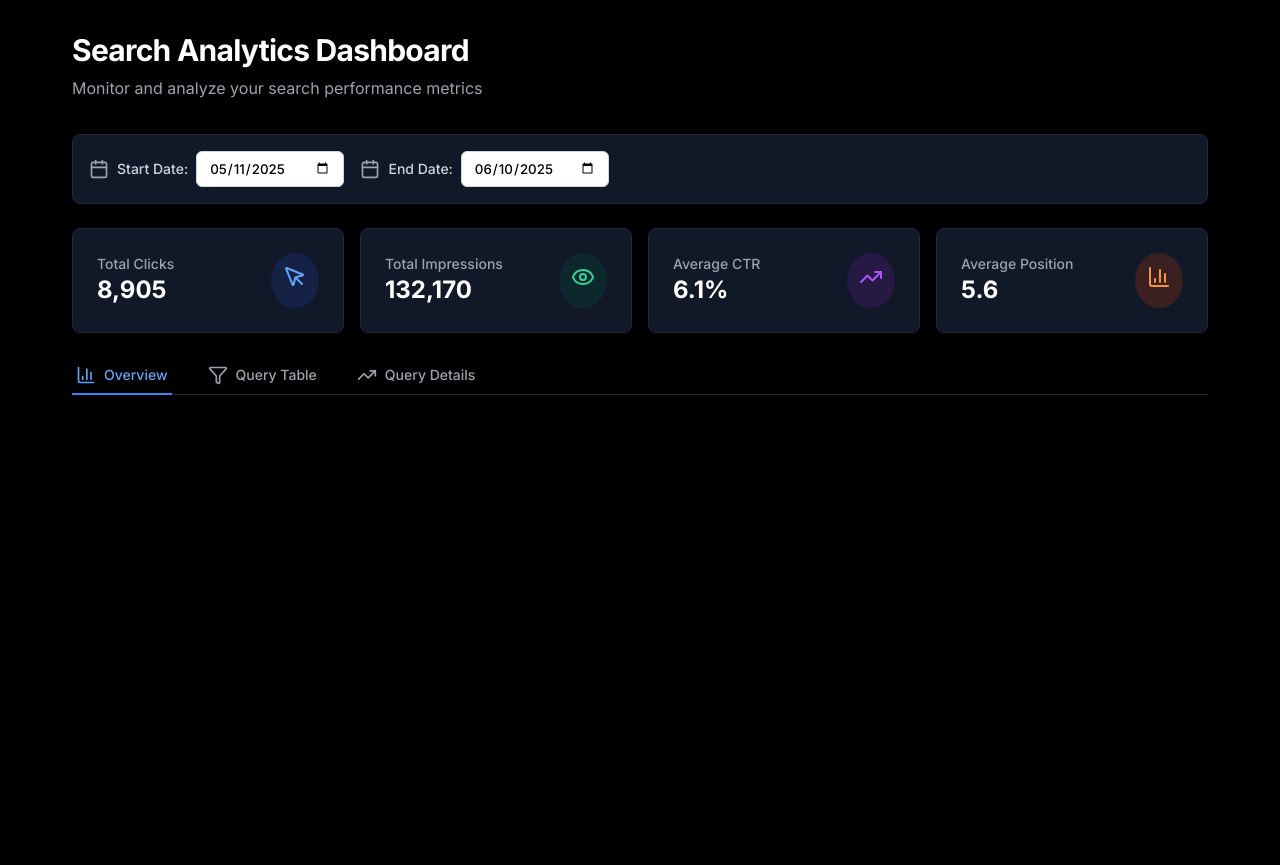
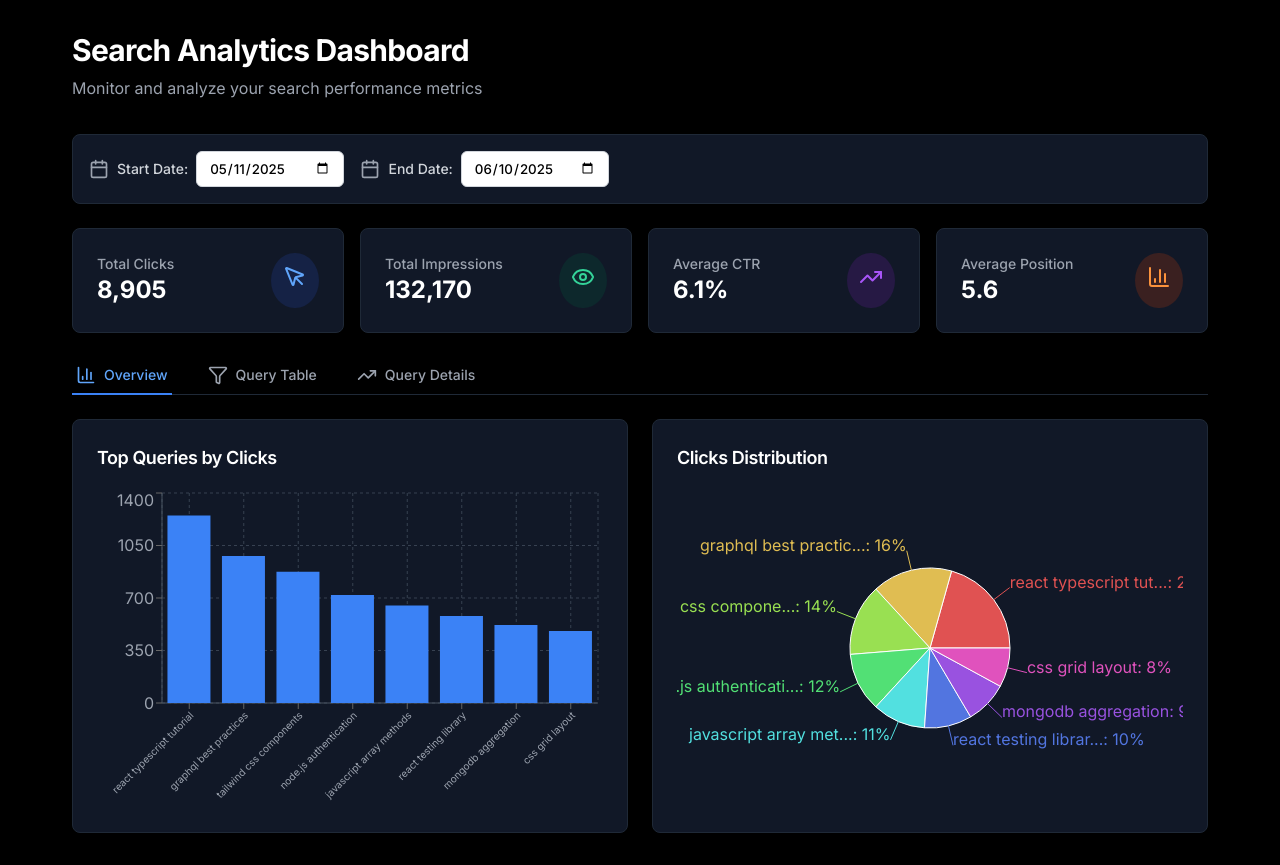
Before and after one commit to divyanshu1810/search_analytics_dashboard, a React (Create React App) app: page / in a window 1280 px wide. Before the commit the page ends 800 px from the top, so only its background shows below. Built offline with nearby package versions, Linux system fonts and the light colour scheme.

Commit message:
feat: Add OverviewCharts component with styles and integrate into SearchAnalyticsDashboard

```diff
--- /dev/null
+++ b/src/components/dashboard/charts/OverViewCharts/OverViewCharts.css
@@ -0,0 +1,31 @@
+.overview-charts-grid {
+  display: grid;
+  grid-template-columns: 1fr;
+  gap: 1.5rem;
+}
+
+@media (min-width: 1024px) {
+  .overview-charts-grid {
+    grid-template-columns: 1fr 1fr;
+  }
+}
+
+.chart-container {
+  background-color: #111827;
+  padding: 1.5rem;
+  border-radius: 0.5rem;
+  box-shadow: 0 10px 15px -3px rgba(0, 0, 0, 0.1), 0 4px 6px -2px rgba(0, 0, 0, 0.05);
+  border: 1px solid #1F2937;
+}
+
+.chart-title {
+  font-size: 1.125rem;
+  line-height: 1.75rem;
+  font-weight: 600;
+  color: #ffffff;
+  margin-bottom: 1rem;
+}
+
+.chart-wrapper {
+  height: 20rem;
+}
--- /dev/null
+++ b/src/components/dashboard/charts/OverViewCharts/OverViewCharts.tsx
@@ -0,0 +1,76 @@
+import { Bar, BarChart, CartesianGrid, Cell, Pie, PieChart, ResponsiveContainer, Tooltip, XAxis, YAxis } from "recharts";
+import "./OverviewCharts.css";
+import { SearchQuery } from "../../../../types";
+
+export const OverviewCharts: React.FC<{ data: SearchQuery[] }> = ({ data }) => {
+  const topQueries = data.slice(0, 8);
+  const pieData = topQueries.map((query, index) => ({
+    name: query.query.length > 20 ? query.query.substring(0, 20) + '...' : query.query,
+    value: query.clicks,
+    color: `hsl(${index * 45}, 70%, 60%)`
+  }));
+
+  return (
+    <div className="overview-charts-grid">
+      <div className="chart-container">
+        <h3 className="chart-title">Top Queries by Clicks</h3>
+        <div className="chart-wrapper">
+          <ResponsiveContainer width="100%" height="100%">
+            <BarChart data={topQueries}>
+              <CartesianGrid strokeDasharray="3 3" stroke="#374151" />
+              <XAxis
+                dataKey="query"
+                tick={{ fontSize: 10, fill: '#9CA3AF' }}
+                angle={-45}
+                textAnchor="end"
+                height={100}
+                interval={0}
+                axisLine={{ stroke: '#4B5563' }}
+              />
+              <YAxis tick={{ fill: '#9CA3AF' }} axisLine={{ stroke: '#4B5563' }} />
+              <Tooltip
+                contentStyle={{
+                  backgroundColor: '#1F2937',
+                  border: '1px solid #374151',
+                  borderRadius: '6px',
+                  color: '#F3F4F6'
+                }}
+              />
+              <Bar dataKey="clicks" fill="#3B82F6" />
+            </BarChart>
+          </ResponsiveContainer>
+        </div>
+      </div>
+
+      <div className="chart-container">
+        <h3 className="chart-title">Clicks Distribution</h3>
+        <div className="chart-wrapper">
+          <ResponsiveContainer width="100%" height="100%">
+            <PieChart>
+              <Pie
+                data={pieData}
+                cx="50%"
+                cy="50%"
+                outerRadius={80}
+                dataKey="value"
+                label={({ name, percent }) => `${name}: ${(percent * 100).toFixed(0)}%`}
+              >
+                {pieData.map((entry, index) => (
+                  <Cell key={`cell-${index}`} fill={entry.color} />
+                ))}
+              </Pie>
+              <Tooltip
+                contentStyle={{
+                  backgroundColor: '#1F2937',
+                  border: '1px solid #374151',
+                  borderRadius: '6px',
+                  color: '#F3F4F6'
+                }}
+              />
+            </PieChart>
+          </ResponsiveContainer>
+        </div>
+      </div>
+    </div>
+  );
+};
--- a/src/components/dashboard/index.tsx
+++ b/src/components/dashboard/index.tsx
@@ -8,6 +8,7 @@ import { SortableTable } from "./SortableTable/SortableTable";
 import { DetailChart } from "./charts/DetailChart/DetailChart";
 import { Activity, BarChart3, Filter, TrendingUp } from "lucide-react";
 import "./index.css";
+import { OverviewCharts } from "./charts/OverViewCharts/OverViewCharts";
 
 export const SearchAnalyticsDashboard: React.FC = () => {
   const [startDate, setStartDate] = useState(() => {
@@ -109,7 +110,9 @@ export const SearchAnalyticsDashboard: React.FC = () => {
 
         {data && (
           <div className="content-section">
-
+            {activeTab === 'overview' && (
+              <OverviewCharts data={data.topQueries} />
+            )}
 
             {activeTab === 'table' && (
               <>
```
